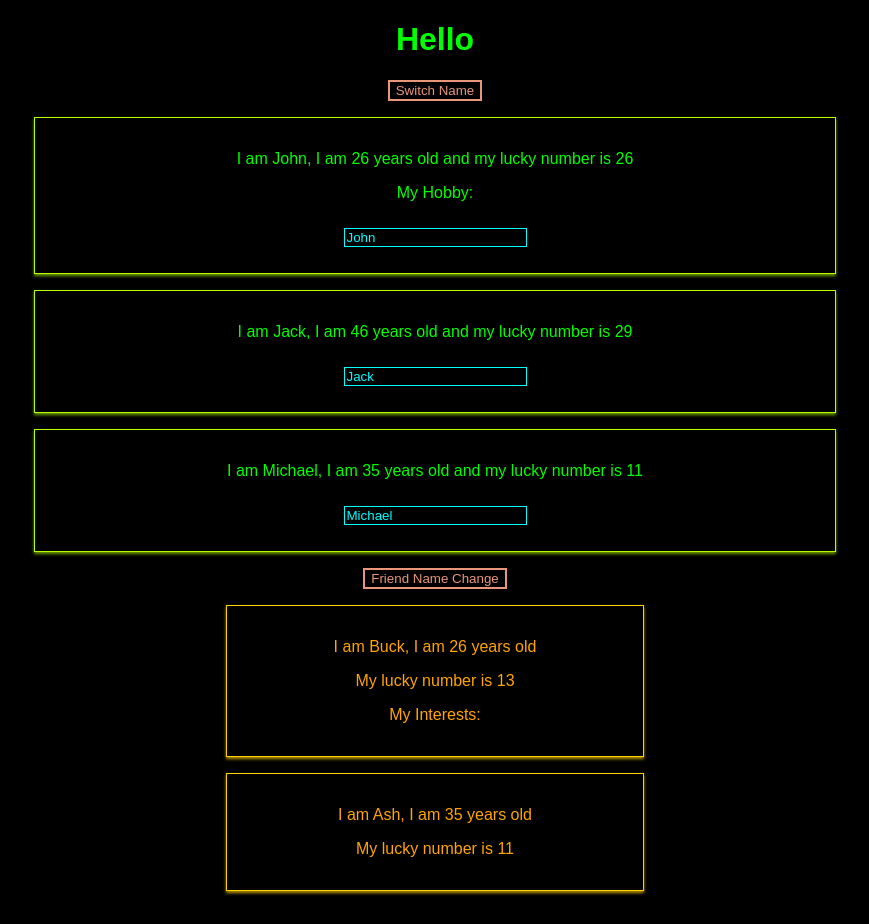
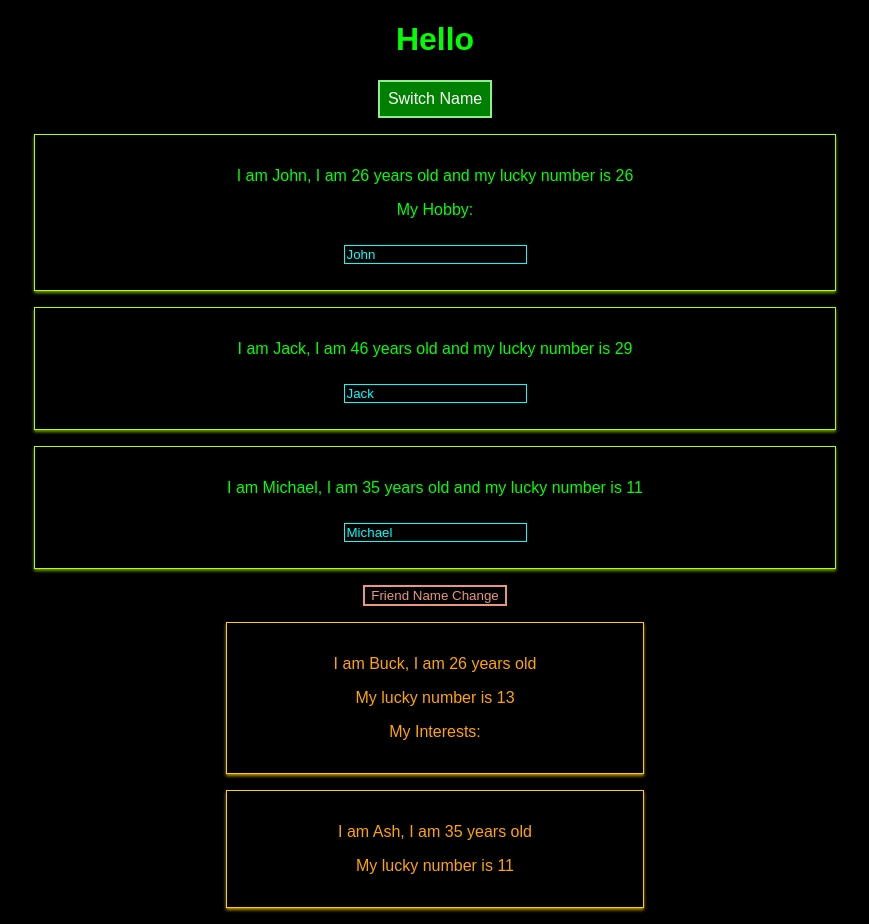
Before and after one commit to BogdanAndrijevski/react-basics, a React (Create React App) app: page / in a window 1280 px wide. Shown: the whole page, without its empty margins (205-1074 px from the left). Built offline with nearby package versions, Linux system fonts and the light colour scheme.

Commit message:
ver 1.11 - inline style for button

```diff
--- a/src/App.js
+++ b/src/App.js
@@ -53,10 +53,23 @@
 
 
   render() {
+    const style = {
+      backgroundColor: 'green',
+      font: 'inherit',
+      border: '2px solid lightgreen',
+      padding: '8px',
+      cursor: 'pointer',
+      color: 'white'
+
+    }
+
+
     return (
       <div className="App">
         <h1>Hello</h1>
-        <button onClick={() => this.switchNameHandler('Maximilian!!')} >Switch Name</button>
+        <button
+        style={style}
+        onClick={() => this.switchNameHandler('Maximilian!!')} >Switch Name</button>
         {/* <button onClick={() => {return this.switchNameHandler()}} >Switch Name</button> */}
         <Person
           changed={this.nameChangeHandler}
@@ -85,4 +98,4 @@
 
 export default App;
 
-// ver 1.10 - 48. Adding Styling with Stylesheets
+// ver 1.11 - 49. Working with Inline Styles
```
